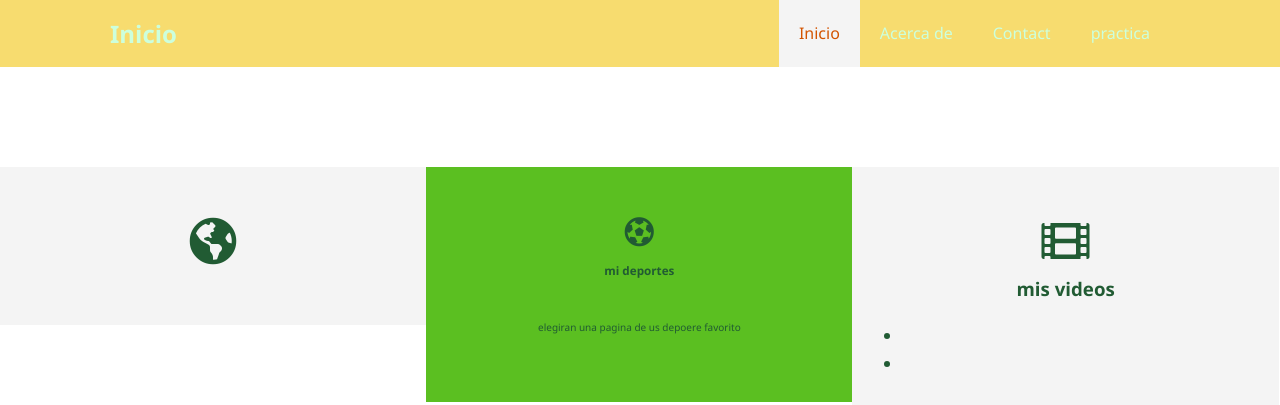
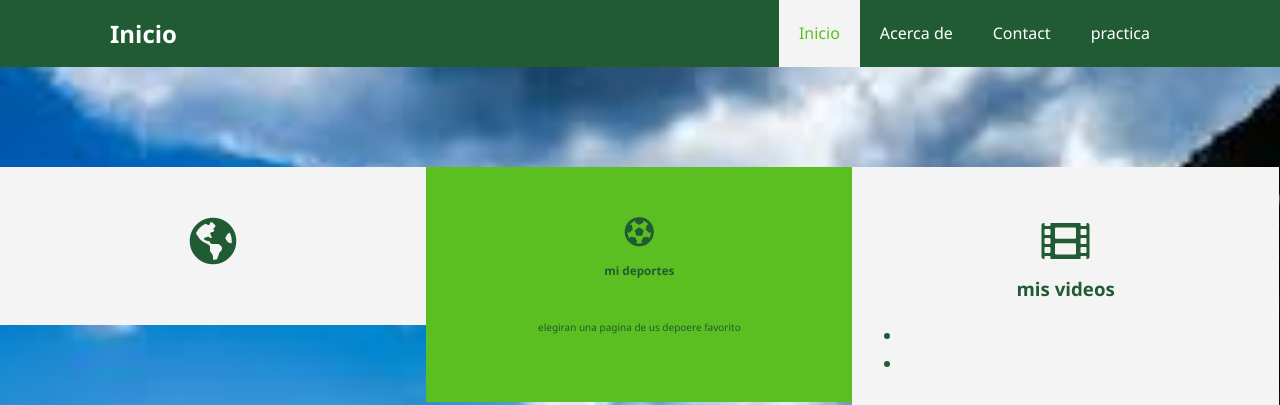
Before and after one commit to Tostiboy/proyecto2, a plain HTML site: page Anteproyecto/practicas.html in a window 1280 px wide. Shown: the top 405 px of the page. Drawn offline with Linux system fonts and the light colour scheme; files that its build step writes are made by us from their sources.

Commit message:
Update practicas.html

```diff
--- a/Anteproyecto/practicas.html
+++ b/Anteproyecto/practicas.html
@@ -9,7 +9,7 @@
     <meta name="author" content="FIME">
 	<title> FIME | Educación Continua </title>
 	<link rel="stylesheet" href="https://use.fontawesome.com/releases/v5.7.2/css/all.css" integrity="sha384-fnmOCqbTlWIlj8LyTjo7mOUStjsKC4pOpQbqyi7RrhN7udi9RwhKkMHpvLbHG9Sr" crossorigin="anonymous">
-	<link rel="stylesheet" type="text/css" href="./Css/styles2.css">
+	<link rel="stylesheet" type="text/css" href="./css/styles.css">
 </head>
 
 <body>
```
